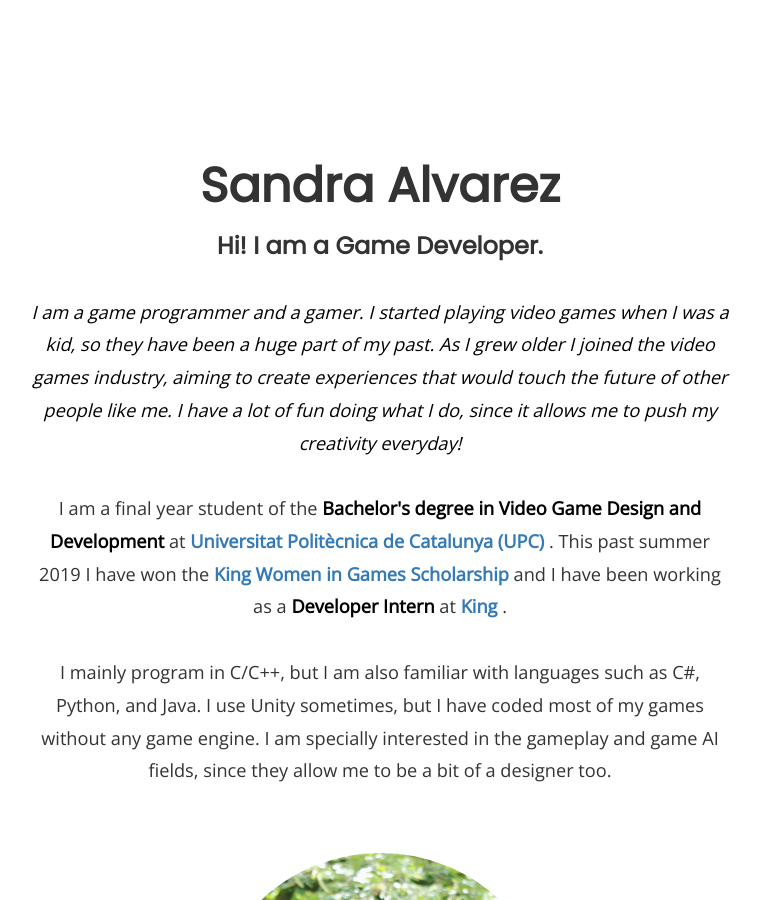
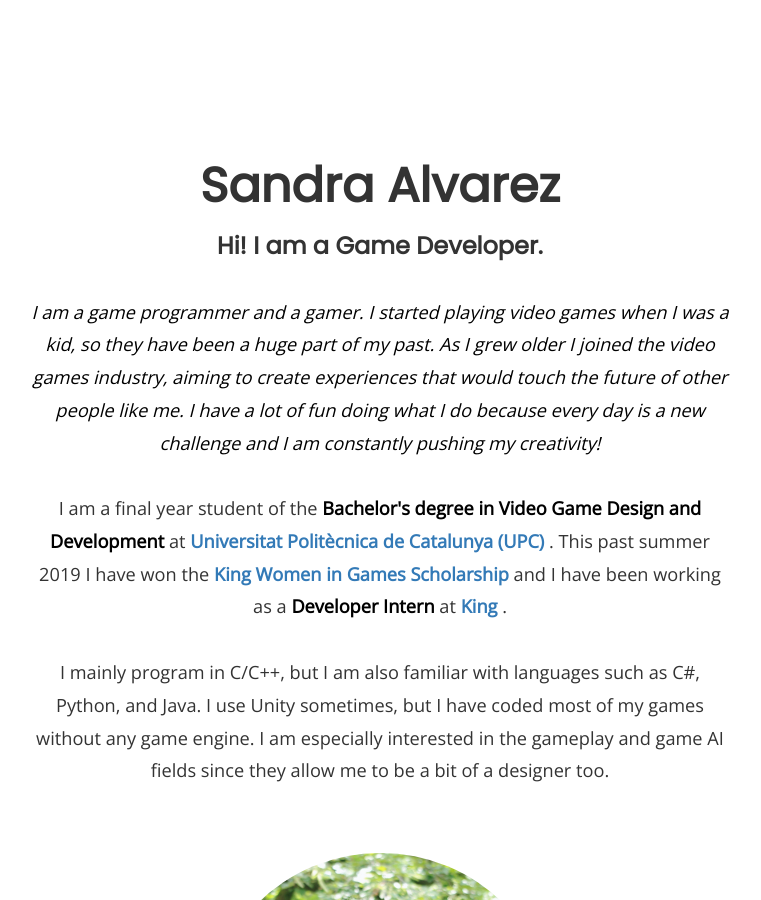
Before and after one commit to Sandruski/sandruski.github.io, a Jekyll site: the page built from index.html, in a window 1280 px wide and 900 px high. Shown: the whole window, without its empty margins (260-1021 px from the left). Built offline with Jekyll 4.4.1, drawn with Linux system fonts in a browser that asks for light colours; nearby versions of some CDN libraries; the list of posts is cut into pages by our own code; some of the changed text lies outside the part shown.

Commit message:
Correct mistakes

```diff
--- a/_data/about.yml
+++ b/_data/about.yml
@@ -1,6 +1,6 @@
 ---
-intro: I am a game programmer and a gamer. I started playing video games when I was a kid, so they have been a huge part of my past. As I grew older I joined the video games industry, aiming to create experiences that would touch the future of other people like me. I have a lot of fun doing what I do, since it allows me to push my creativity everyday!
-outro: I mainly program in C/C++, but I am also familiar with languages such as C#, Python, and Java. I use Unity sometimes, but I have coded most of my games without any game engine. I am specially interested in the gameplay and game AI fields, since they allow me to be a bit of a designer too.
+intro: I am a game programmer and a gamer. I started playing video games when I was a kid, so they have been a huge part of my past. As I grew older I joined the video games industry, aiming to create experiences that would touch the future of other people like me. I have a lot of fun doing what I do because every day is a new challenge and I am constantly pushing my creativity!
+outro: I mainly program in C/C++, but I am also familiar with languages such as C#, Python, and Java. I use Unity sometimes, but I have coded most of my games without any game engine. I am especially interested in the gameplay and game AI fields since they allow me to be a bit of a designer too.
 featured_image: '/img/Sandra.JPG'
 
 university_intro: I am a final year student of the
--- a/_data/projects.yml
+++ b/_data/projects.yml
@@ -1,4 +1,4 @@
 ---
 section_title: 'Projects'
-section_subtitle: 'I have been involved in games, game engines, researches, and game jams. Some of these projects have been solo projects and some of them have been group projets. I have learnt a lot working with people from different roles such as designers and artists, because they have made me become aware of details I was not aware before.'
+section_subtitle: 'I have been involved in games, game engines, researches, and game jams. Some of these projects have been solo projects and some of them have been group projets. I have learned a lot from working with people from different roles such as designers and artists, because they have made me become aware of details I was not aware before.'
 ---
```
